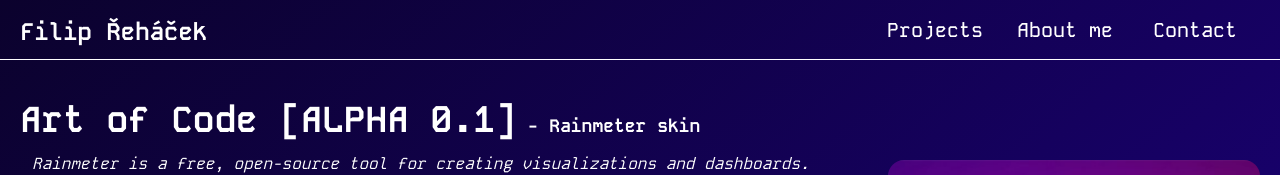
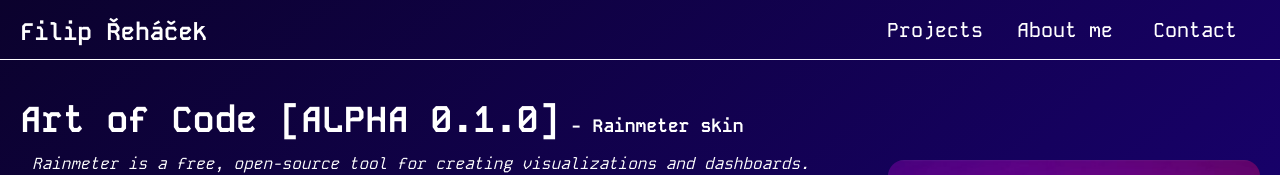
Before and after one commit to FOFOLA1/FOFOLA1.github.io, a website: page projects/art_of_code/index.html in a window 1280 px wide. Shown: the top 175 px of the page. Drawn offline with Linux system fonts and the light colour scheme.

Commit message:
edit art_of_code version

```diff
--- a/projects/art_of_code/index.html
+++ b/projects/art_of_code/index.html
@@ -32,7 +32,7 @@
 
 
     <main class="px-[calc(100%/2-730px)] mx-5 mt-10">
-        <h2 class="xl:text-4xl text-3xl font-bold">Art of Code [ALPHA 0.1]<span class="text-lg"> - Rainmeter skin</span></h2>
+        <h2 class="xl:text-4xl text-3xl font-bold">Art of Code [ALPHA 0.1.0]<span class="text-lg"> - Rainmeter skin</span></h2>
         <div class="flex flex-row justify-between align-top md:flex-nowrap xl:flex-nowrap flex-wrap">
 
             <div>
```
Also changed, not shown: projects/counting_bot/index.html (+1 -1 lines), projects/custom_recipes/index.html (+1 -1 lines).
